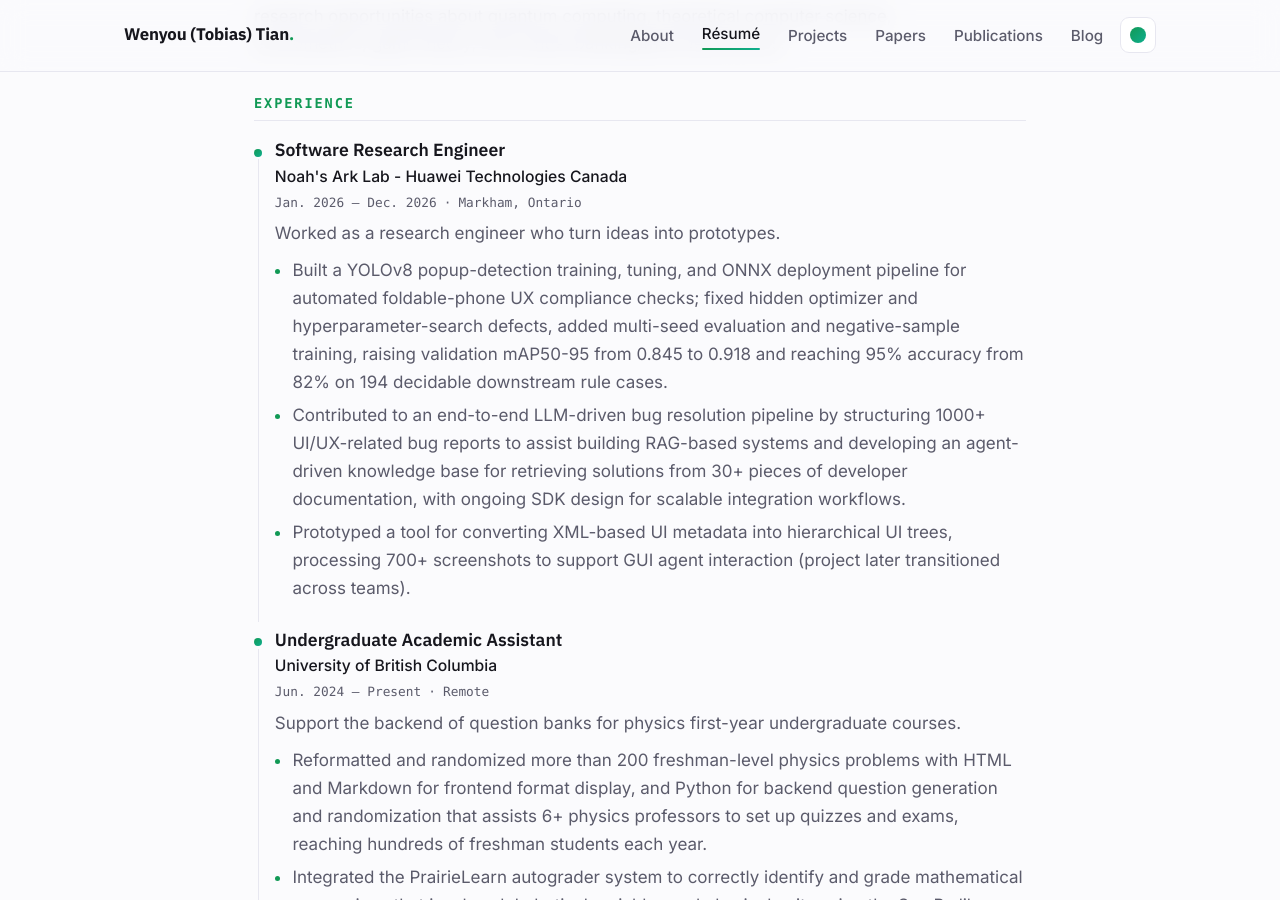
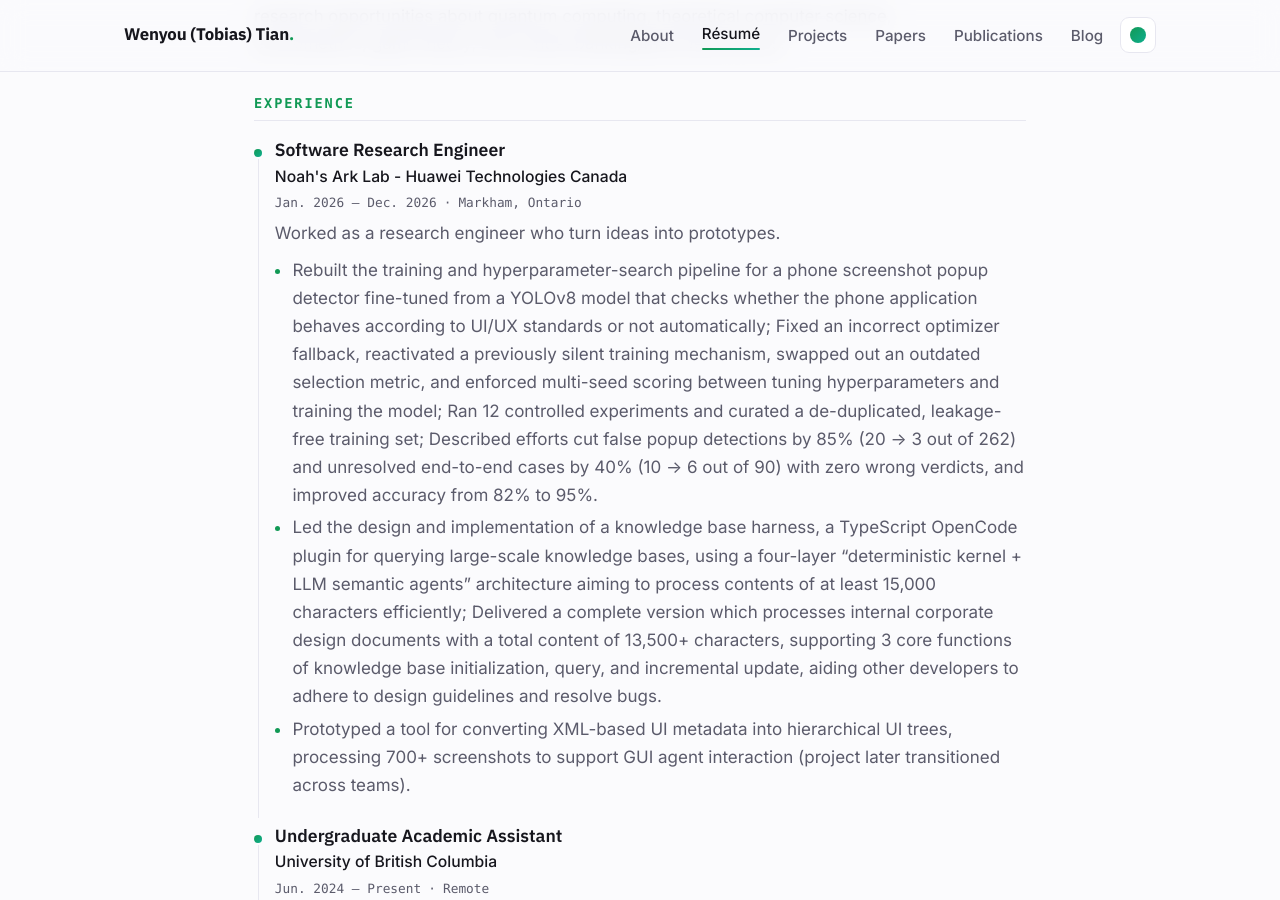
Before and after one commit to vansdardy/vansdardy.github.io, a Jekyll site: the page built from resume.md, in a window 1280 px wide and 900 px high, scrolled down 363 px. Built offline with Jekyll 4.4.1, drawn with Linux system fonts in a browser that asks for light colours.

Commit message:
[update] update resume

```diff
--- a/_data/resume.yml
+++ b/_data/resume.yml
@@ -9,7 +9,7 @@ basics:
   label: "Honours Bachelor of Science in Computer Science, Bachelor of Arts in Economics"          # the line under your name
   email: "wtian02@student.ubc.ca"
   location: "Markham, Ontario, Canada"
-  pdf: "/assets/files/complete-resume-2026oct-v2.pdf"   # your LaTeX PDF; the button appears once this file exists
+  pdf: "/assets/files/complete-resume-2026nov-v1.pdf"   # your LaTeX PDF; the button appears once this file exists
   summary: >
     Eager to grasp opportunities and seek positions closely related to information technology, mathematics, natural sciences, data science, and finance.
     Open to research opportunities about quantum computing, theoretical computer science, econometrics, game theory, and central banking/macroeconomics.
@@ -28,8 +28,8 @@ work:
     end: "Dec. 2026"
     summary: "Worked as a research engineer who turn ideas into prototypes."
     highlights:
-      - "Built a YOLOv8 popup-detection training, tuning, and ONNX deployment pipeline for automated foldable-phone UX compliance checks; fixed hidden optimizer and hyperparameter-search defects, added multi-seed evaluation and negative-sample training, raising validation mAP50-95 from 0.845 to 0.918 and reaching 95% accuracy from 82% on 194 decidable downstream rule cases."
-      - "Contributed to an end-to-end LLM-driven bug resolution pipeline by structuring 1000+ UI/UX-related bug reports to assist building RAG-based systems and developing an agent-driven knowledge base for retrieving solutions from 30+ pieces of developer documentation, with ongoing SDK design for scalable integration workflows."
+      - "Rebuilt the training and hyperparameter-search pipeline for a phone screenshot popup detector fine-tuned from a YOLOv8 model that checks whether the phone application behaves according to UI/UX standards or not automatically; Fixed an incorrect optimizer fallback, reactivated a previously silent training mechanism, swapped out an outdated selection metric, and enforced multi-seed scoring between tuning hyperparameters and training the model; Ran 12 controlled experiments and curated a de-duplicated, leakage-free training set; Described efforts cut false popup detections by 85% (20 → 3 out of 262) and unresolved end-to-end cases by 40% (10 → 6 out of 90) with zero wrong verdicts, and improved accuracy from 82% to 95%."
+      - "Led the design and implementation of a knowledge base harness, a TypeScript OpenCode plugin for querying large-scale knowledge bases, using a four-layer “deterministic kernel + LLM semantic agents” architecture aiming to process contents of at least 15,000 characters efficiently; Delivered a complete version which processes internal corporate design documents with a total content of 13,500+ characters, supporting 3 core functions of knowledge base initialization, query, and incremental update, aiding other developers to adhere to design guidelines and resolve bugs."
       - "Prototyped a tool for converting XML-based UI metadata into hierarchical UI trees, processing 700+ screenshots to support GUI agent interaction (project later transitioned across teams)."
 
   - company: "University of British Columbia"
```
Also changed, not shown: 2 other files.
